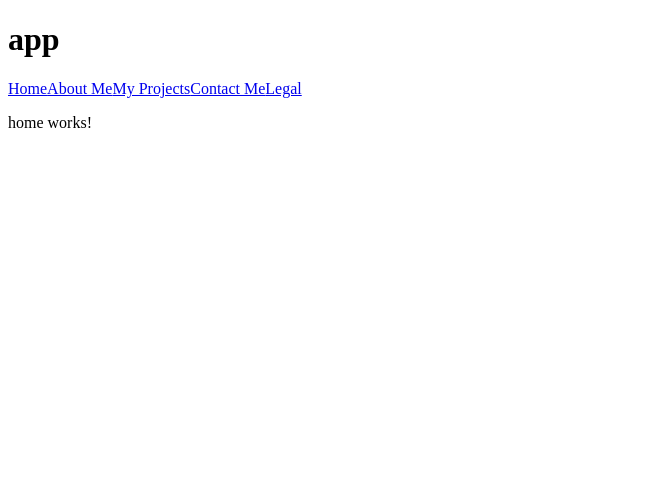
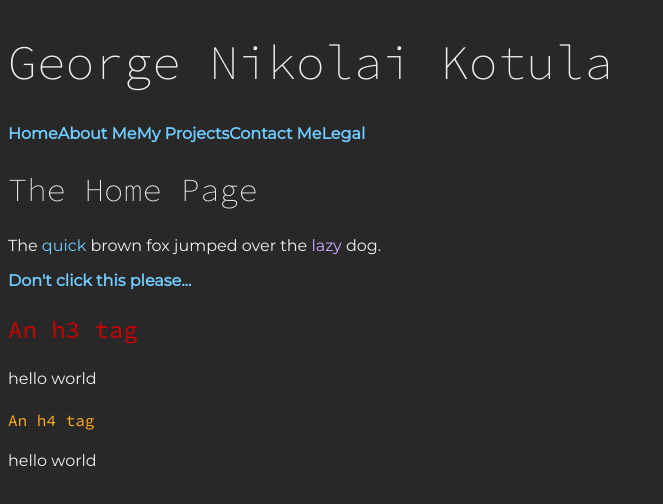
Before and after one commit to Weikardzaena/my-website, an Angular app: page /home in a window 1280 px wide. Shown: the top 504 px of the page, without its empty margins (0-663 px from the left). Built offline with nearby package versions, Linux system fonts and the light colour scheme.

Commit message:
2: Adds global theme
CSS styling for the global theme of the site is applied.  Fonts plus color
choices, font weights, and link styles are all addressed.

```diff
--- a/src/app/app.component.ts
+++ b/src/app/app.component.ts
@@ -6,5 +6,5 @@ import { Component } from '@angular/core';
   styleUrls: ['./app.component.css']
 })
 export class AppComponent {
-  title = 'app';
+  title = 'George Nikolai Kotula';
 }
--- a/src/app/home/home.component.html
+++ b/src/app/home/home.component.html
@@ -1,3 +1,13 @@
-<p>
-  home works!
-</p>
+<section>
+  <h2>The Home Page</h2>
+  <p>The <span class="main-accent">quick</span> brown fox jumped over the <span class="second-accent">lazy</span> dog.</p>
+  <p><a href="www.google.com">Don't click this please...</a></p>
+</section>
+<section>
+  <h3 class="error">An h3 tag</h3>
+  <p>hello world</p>
+</section>
+<section>
+  <h4 class="warning">An h4 tag</h4>
+  <p>hello world</p>
+</section>
--- a/src/styles.css
+++ b/src/styles.css
@@ -1 +1,70 @@
-/* You can add global styles to this file, and also import other style files */
+@import url('https://fonts.googleapis.com/css?family=Source+Code+Pro:200,400,600');
+@import url('https://fonts.googleapis.com/css?family=Montserrat');
+
+:root {
+    --main-bg-color: #282828;
+    --main-fg-color: #f0f0f0;
+    --main-accent-color: #70cdff;
+    --second-accent-color: #cfa8ff;
+    --error-accent-color: #cf0000;
+    --warn-accent-color: #ffae18;
+}
+
+html, body {
+    background: var(--main-bg-color);
+    color: var(--main-fg-color);
+    font-family: "Montserrat";
+}
+
+h1, h2, h3, h4, h5, h6 {
+    font-family: "Source Code Pro";
+    font-weight: 400;
+}
+
+h1 {
+    font-size: 3rem;
+    font-weight: 200;
+}
+
+h2 {
+    font-size: 2rem;
+    font-weight: 200;
+}
+
+h3 {
+    font-size: 1.5rem;
+}
+
+a {
+    font-weight: bold;
+}
+
+a:link {
+    color: var(--main-accent-color);
+    text-decoration: none;
+}
+
+a:visited {
+    color: var(--second-accent-color);
+    text-decoration: none;
+}
+
+a:hover {
+    text-decoration: underline;
+}
+
+.main-accent {
+    color: var(--main-accent-color);
+}
+
+.second-accent {
+    color: var(--second-accent-color);
+}
+
+.error {
+    color: var(--error-accent-color);
+}
+
+.warning {
+    color: var(--warn-accent-color);
+}
```
